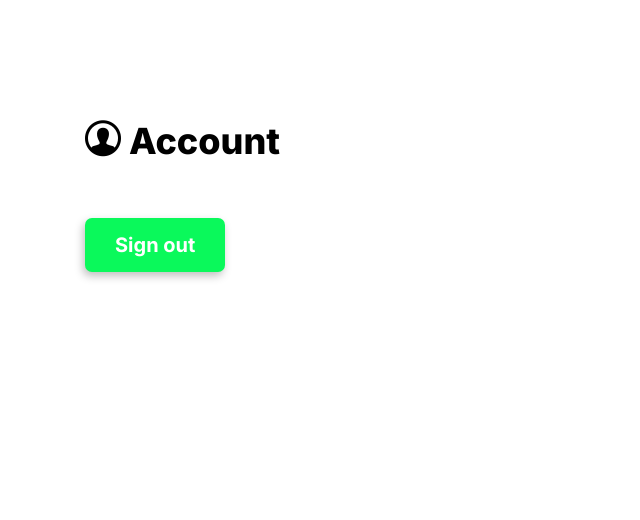
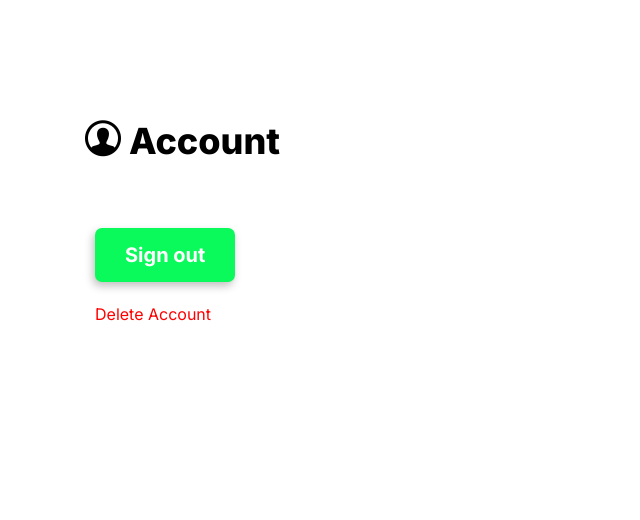
Before and after one commit to stephancill/moviecheck, a Python web app: template templates/account.html in a window 1280 px wide. Shown: the part 66-586 px from the top of the page, without its empty margins (0-640 px from the left). Run offline with Jinja, Linux system fonts and the light colour scheme; the template is opened without the code that fills it, so the values that code supplies are empty; some libraries are stand-ins or nearby versions; some web fonts are replaced.

Commit message:
Delete user option

```diff
--- a/models/user.py
+++ b/models/user.py
@@ -14,8 +14,8 @@ class User(db.Entity):
 	is_verified = Optional(bool)
 	date_registered = Optional(datetime)
 	active_token = Optional(str)
-	watch_history = Set('MovieItem')
-	watchlists = Set('Watchlist')
+	watch_history = Set('MovieItem', cascade_delete=True)
+	watchlists = Set('Watchlist', cascade_delete=True)
 
 	@staticmethod
 	def hash_password(password: str):
--- a/models/watchlist.py
+++ b/models/watchlist.py
@@ -6,5 +6,5 @@ class Watchlist(db.Entity):
     id = PrimaryKey(int, auto=True)
     is_default = Optional(bool)
     title = Optional(str)
-    movie_items = Set(MovieItem)
+    movie_items = Set(MovieItem, cascade_delete=True)
     user = Required(User)
--- /dev/null
+++ b/static/css/account.css
@@ -0,0 +1,3 @@
+.col .row {
+    padding: 10px;
+}
--- a/templates/account.html
+++ b/templates/account.html
@@ -13,7 +13,36 @@
 <div class="container">
     <section>
         <h2><i class="icon-user"></i> Account</h2>
-        <a href="{{url_for('auth.logout')}}"><button class="cta-button">Sign out</button></a>
+        <div class="col">
+            <div class="row">
+                <a href="{{url_for('auth.logout')}}"><button class="cta-button">Sign out</button></a>
+            </div>
+            <div class="row">
+                <a href="#" style="color: red;" data-toggle="modal" data-target="#confirm-delete-modal"> Delete Account</a>
+            </div>
+        </div>
+
+        <div class="modal fade" id="confirm-delete-modal" tabindex="-1" role="dialog" aria-labelledby="exampleModalCenterTitle" aria-hidden="true">
+            <div class="modal-dialog modal-dialog-centered" role="document">
+                <div class="modal-content">
+                    <div class="modal-header">
+                        <h5 class="modal-title">Delete Account</h5>
+                        <button type="button" class="close" data-dismiss="modal" aria-label="Close">
+                        <span aria-hidden="true">&times;</span>
+                        </button>
+                    </div>
+                    <div class="modal-body">
+                    Are you sure you would like to delete your MovieCheck account?
+                    </div>
+                    <div class="modal-footer">
+                        <button type="button" class="btn btn-secondary" data-dismiss="modal">Cancel</button>
+                        <form action="{{url_for('auth.delete_account')}}" method="POST">
+                            <button type="submit" class="btn btn-danger">Delete my account</button>
+                        </form>
+                    </div>
+                </div>
+            </div>
+        </div>
     </section>
 
 </div>
--- a/templates/base.html
+++ b/templates/base.html
@@ -10,7 +10,7 @@
 	<link rel="stylesheet" href="/static/css/style.css">
 	<link rel="stylesheet" href="/static/css/icomoon.css">
 	{% include "components/favicons.html" %}
-	<title>{% block title %}{% endblock %} - MovieCheck</title>
+	<title>MovieCheck - {% block title %}{% endblock %}</title>
 	{% endblock %}
 </head>
 	<body>
```
Also changed, not shown: app.py (+0 -11 lines), routes/auth.py (+11 -2 lines), routes/generic_responses.py (+11 -0 lines).
